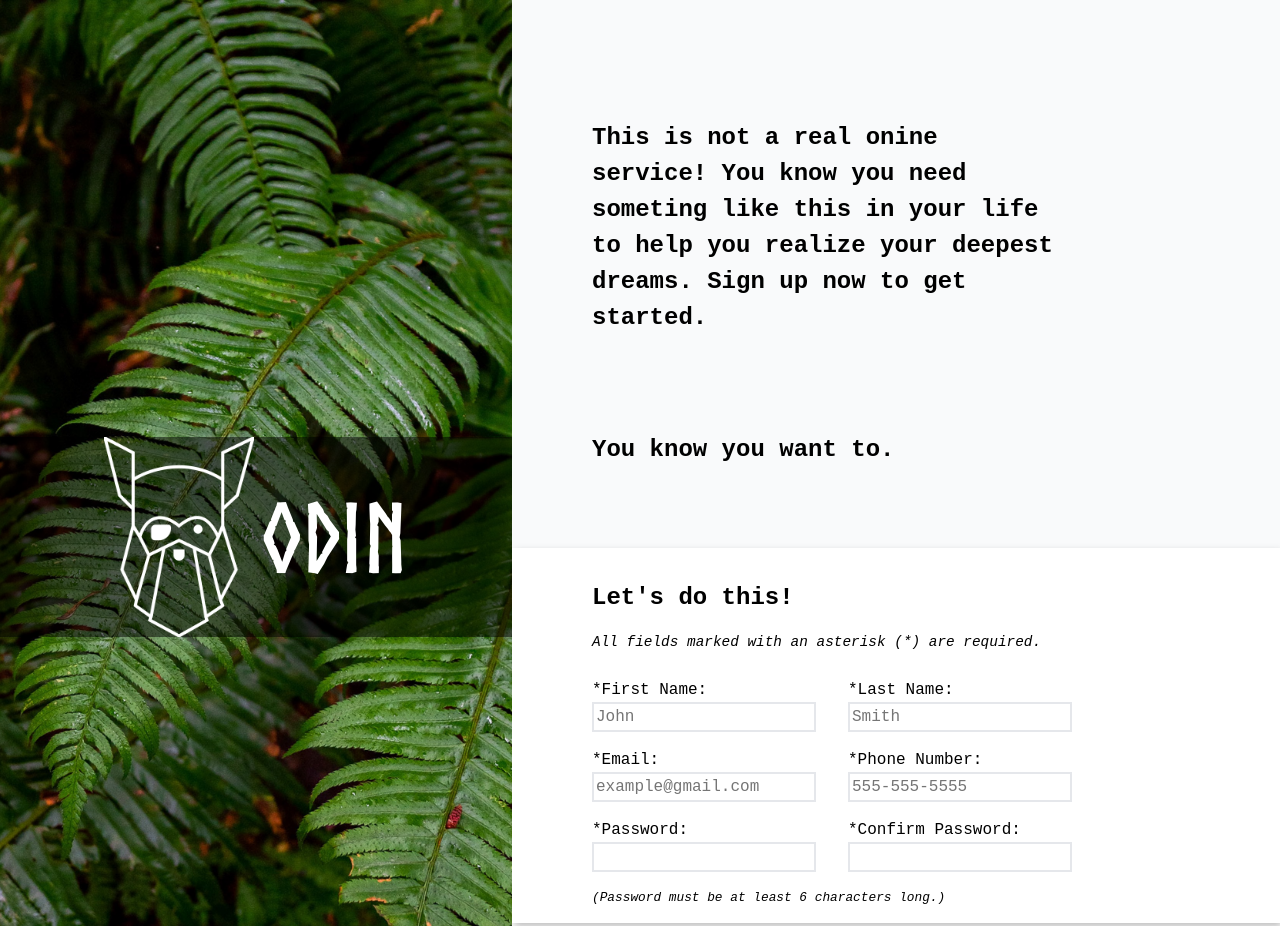
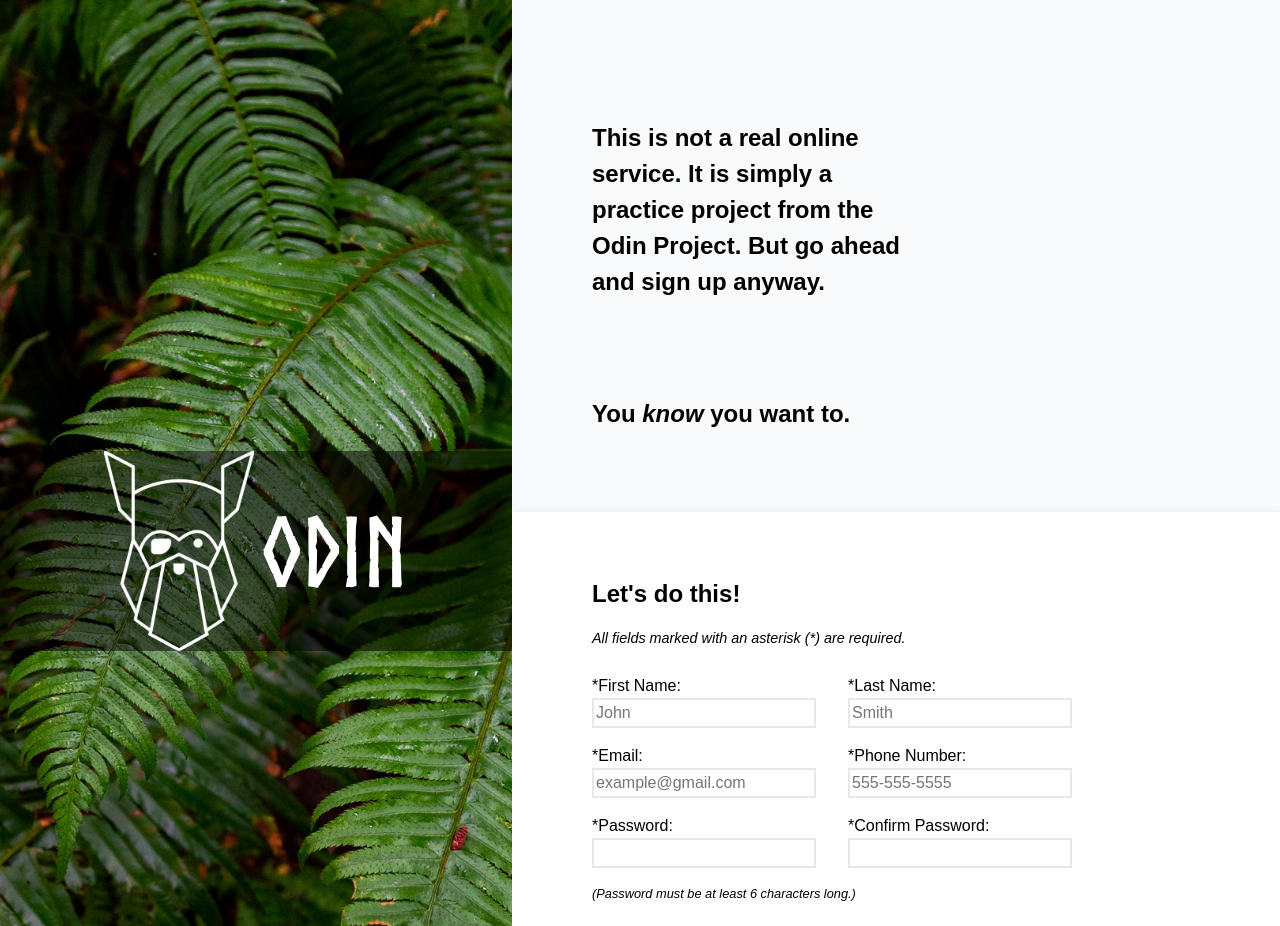
Before and after one commit to de3x/sign-up-form, a plain HTML site: page index.html in a window 1280 px wide. Shown: the top 926 px of the page. Drawn offline with Linux system fonts and the light colour scheme.

Commit message:
Add more styles to form inputs

```diff
--- a/index.html
+++ b/index.html
@@ -20,11 +20,12 @@
         <div class="intro">
           <div class="intro_wrapper">
             <p class="intro_p">
-              This is not a real onine service! You know you need someting like
-              this in your life to help you realize your deepest dreams. Sign up
-              now to get started.
+              This is not a real online service. It is simply a practice project
+              from the Odin Project. But go ahead and sign up anyway.
             </p>
-            <p class="second_p">You know you want to.</p>
+            <p class="second_p">
+              You <span class="know">know</span> you want to.
+            </p>
           </div>
         </div>
         <div class="form-area">
--- a/styles.css
+++ b/styles.css
@@ -89,7 +89,7 @@ body {
 }
 
 body {
-  font-family: "Courier New", Courier, monospace;
+  font-family: Arial, Helvetica, sans-serif;
 }
 
 .main-wrapper {
@@ -149,7 +149,7 @@ body {
 
 .intro_wrapper {
   padding: 16px;
-  padding-right: 150px;
+  padding-right: 300px;
   font-size: 1.5rem;
   font-weight: 700;
 }
@@ -165,7 +165,7 @@ body {
 }
 
 .form-area {
-  padding: 16px 48px;
+  padding: 48px;
   flex: 3;
   margin-bottom: 8px;
   box-shadow: 2px 4px 8px hsl(0deg 0% 0% / 0.25);
@@ -230,7 +230,8 @@ input {
 
 input:focus {
   outline: none !important;
-  border: 2px solid blue;
+  border: 2px solid rgb(24, 24, 167);
+  background-color: #f9fafb;
 }
 @font-face {
   font-family: Norse;
@@ -246,5 +247,10 @@ input:valid {
 }
  */
 input:not(:placeholder-shown):invalid {
-  border: 2px solid red;
+  border: 1px solid red;
+  background-color: #e5c3c9;
 }
+
+.know {
+  font-style: italic;
+}
```
